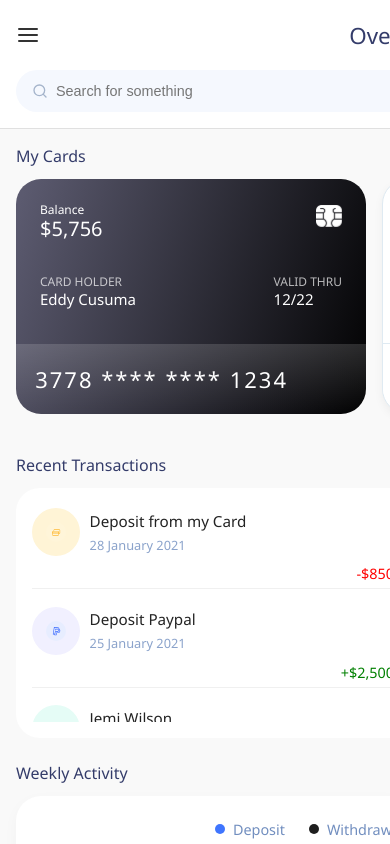
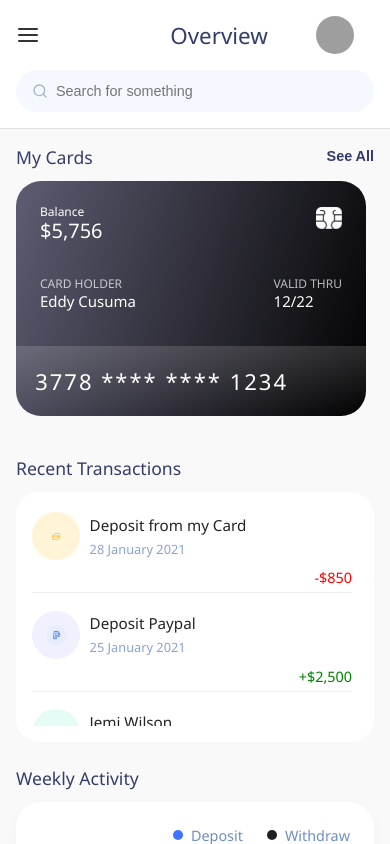
Before and after one commit to hita-anil-kumar/Soar-Task, a React (Create React App) app: page / in a window 390 px wide. Built offline with nearby package versions, Linux system fonts and the light colour scheme; grey boxes are pictures that could not be loaded; some icons are missing.

Commit message:
Responsive

```diff
--- a/src/pages/Dashboard.jsx
+++ b/src/pages/Dashboard.jsx
@@ -1,4 +1,4 @@
-import React, { useState,useEffect } from "react";
+import React, { useState, useEffect } from "react";
 import styled from "styled-components";
 import Sidebar from "../components/Sidebar";
 import Header from "../components/Header";
@@ -11,11 +11,14 @@ import TransferBox from "../components/TransferBox";
 import CardDrawer from "../components/CardDrawer";
 import { fetchCards } from "../api/mockApi";
 
-
-
 const Layout = styled.div`
   display: flex;
-  background-color: #F5F7FA;
+  background-color: #f5f7fa;
+  flex-direction: row;
+
+  @media (max-width: 768px) {
+    flex-direction: column;
+  }
 `;
 
 const SidebarWrapper = styled.div`
@@ -23,7 +26,10 @@ const SidebarWrapper = styled.div`
     width: 250px;
     background-color: #fff;
     border-right: 1px solid #e0e0e0;
-    overflow-y: auto;
+  }
+
+  @media (max-width: 768px) {
+    width: 100%;
   }
 `;
 
@@ -31,6 +37,7 @@ const Content = styled.div`
   flex: 1;
   background: #f9f9f9;
   min-height: 100vh;
+  width: 100%;
 `;
 
 const ContentArea = styled.div`
@@ -54,31 +61,34 @@ const ContentArea = styled.div`
 const SideBySideWrapper = styled.div`
   display: grid;
   grid-template-columns: 1fr 1fr;
-  padding: 0rem 2rem 2rem 2rem;
+  gap: 2rem;
+  padding: 0 2rem 2rem;
 
   @media (max-width: 1024px) {
     grid-template-columns: 1fr;
+    padding: 0 1rem 1.5rem;
   }
 `;
+
 const SectionHeader = styled.div`
   display: flex;
   justify-content: space-between;
   align-items: center;
+  flex-wrap: wrap;
 `;
 
 const SeeAllButton = styled.button`
-
   background: none;
   border: none;
-  color: #343C6A;
+  color: #343c6a;
   font-size: 0.9rem;
   font-weight: 600;
   cursor: pointer;
   line-height: 21px;
+
   &:hover {
     text-decoration: underline;
   }
-
 `;
 
 const Section = styled.div`
@@ -91,15 +101,13 @@ const Section = styled.div`
   }
 `;
 
-
-
 const SectionTitle = styled.h3`
   font-size: 1.3rem;
   font-weight: 550;
-  color: #343C6A;
+  color: #343c6a;
 
   @media (max-width: 768px) {
-    font-size: 1rem;
+    font-size: 1.1rem;
   }
 `;
 
@@ -117,6 +125,7 @@ const Dashboard = () => {
       <SidebarWrapper>
         <Sidebar open={sidebarOpen} toggleSidebar={() => setSidebarOpen(false)} />
       </SidebarWrapper>
+
       <Content>
         <Header title="Overview" onMenuClick={() => setSidebarOpen(true)} />
 
@@ -126,9 +135,8 @@ const Dashboard = () => {
               <SectionTitle>My Cards</SectionTitle>
               <SeeAllButton onClick={() => setDrawerOpen(true)}>See All</SeeAllButton>
             </SectionHeader>
-        <CardList cards={allCards} limit={2}/>
+            <CardList cards={allCards} limit={2} />
           </Section>
-
 
           <Section>
             <SectionTitle>Recent Transactions</SectionTitle>
--- a/src/pages/Settings.jsx
+++ b/src/pages/Settings.jsx
@@ -8,9 +8,6 @@ import ArrowDownIcon from "../assets/icons/arrow-down.svg";
 import "react-datepicker/dist/react-datepicker.css";
 import DatePicker from "react-datepicker";
 import { UserContext } from '../context/UserContext';
-
-
-
 
 
 const Layout = styled.div`
```
Lines whose indentation alone changed are shown as unchanged.
